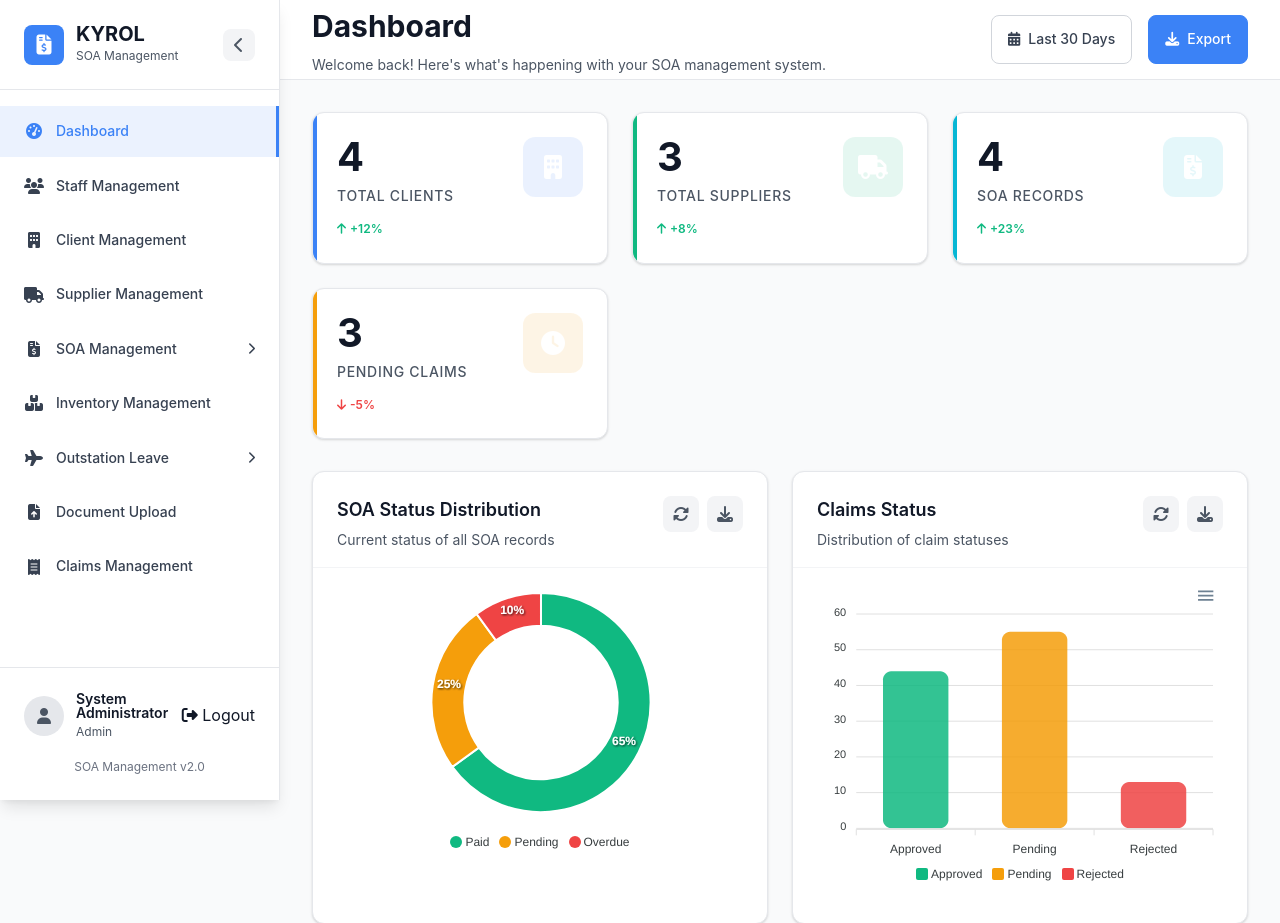
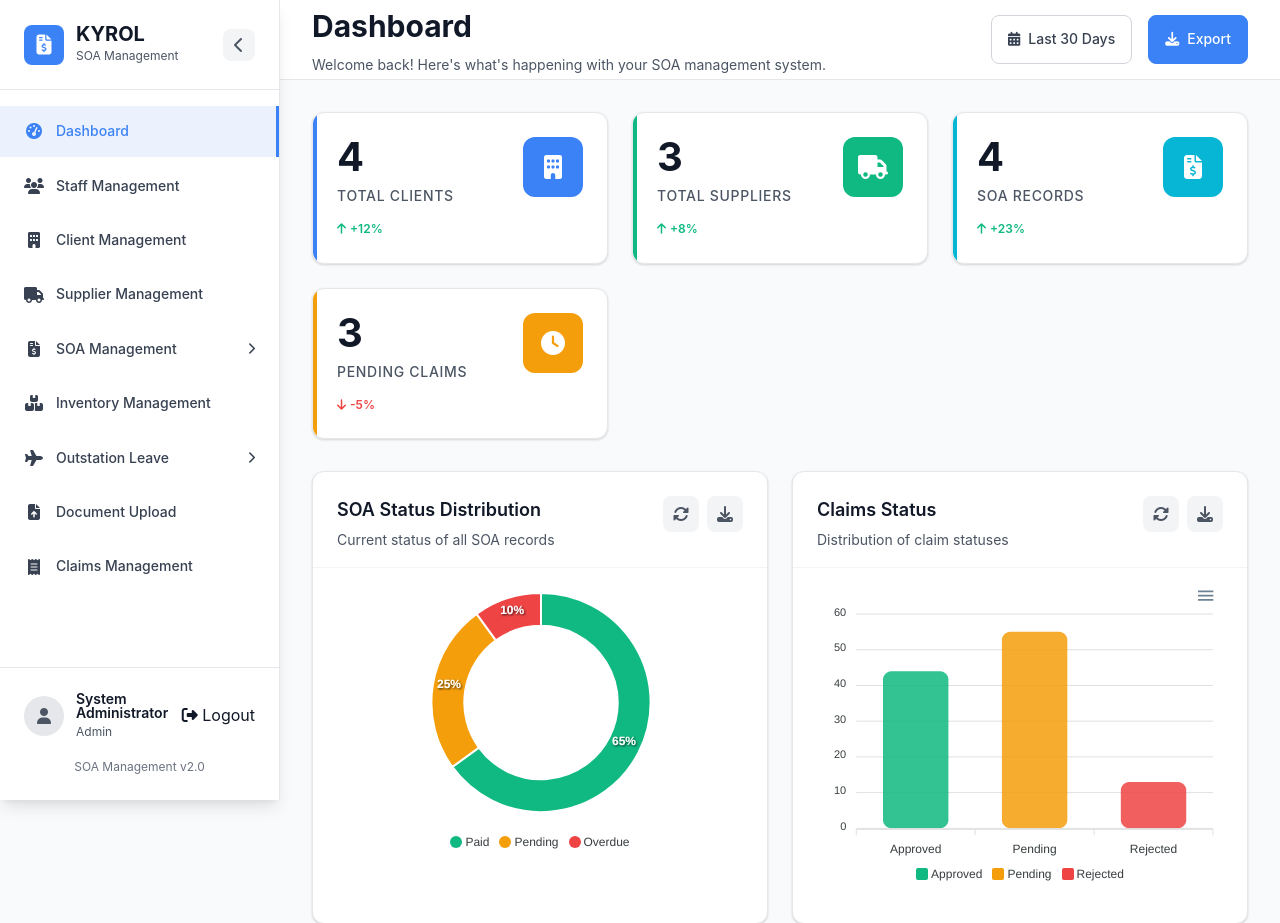
Before and after one commit to alyazone/soa_management, a PHP site: page /dashboard.php in a window 1280 px wide. Shown: the top 923 px of the page. Run offline with PHP 8.4, Linux system fonts and the light colour scheme; a user stored in the database is signed in; data comes from the database, SQL or seed files in the repository; some libraries are stand-ins or nearby versions.

Commit message:
Fix stat card icon visibility by removing opacity
Remove the opacity: 0.1 setting from .stat-icon class to improve
icon contrast and visibility in the outstation module dashboard.
Icons now appear prominently while maintaining subtle backgrounds.

```diff
--- a/assets/css/modern-dashboard.css
+++ b/assets/css/modern-dashboard.css
@@ -553,7 +553,6 @@ input.with-prefix {
     align-items: center;
     justify-content: center;
     font-size: 1.5rem;
-    opacity: 0.1;
   }
 
   .stat-card-primary .stat-icon {
```
